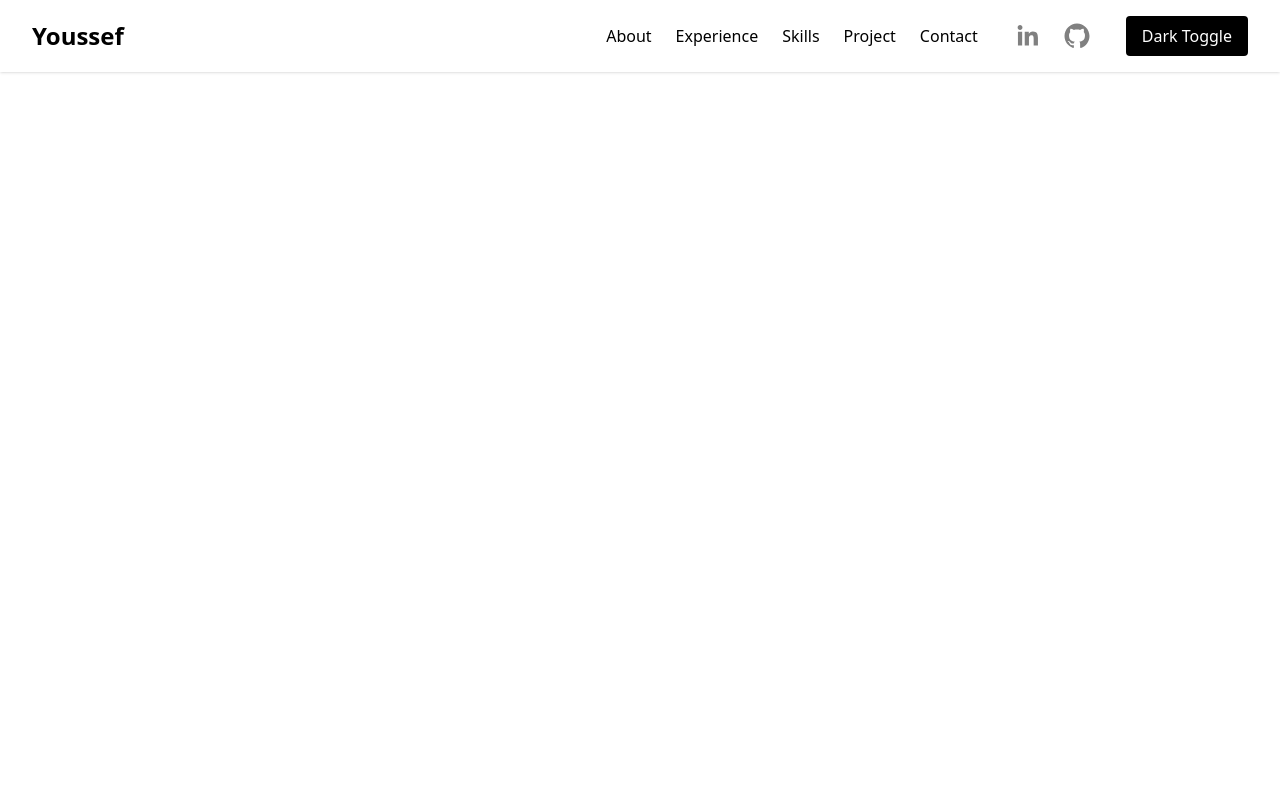
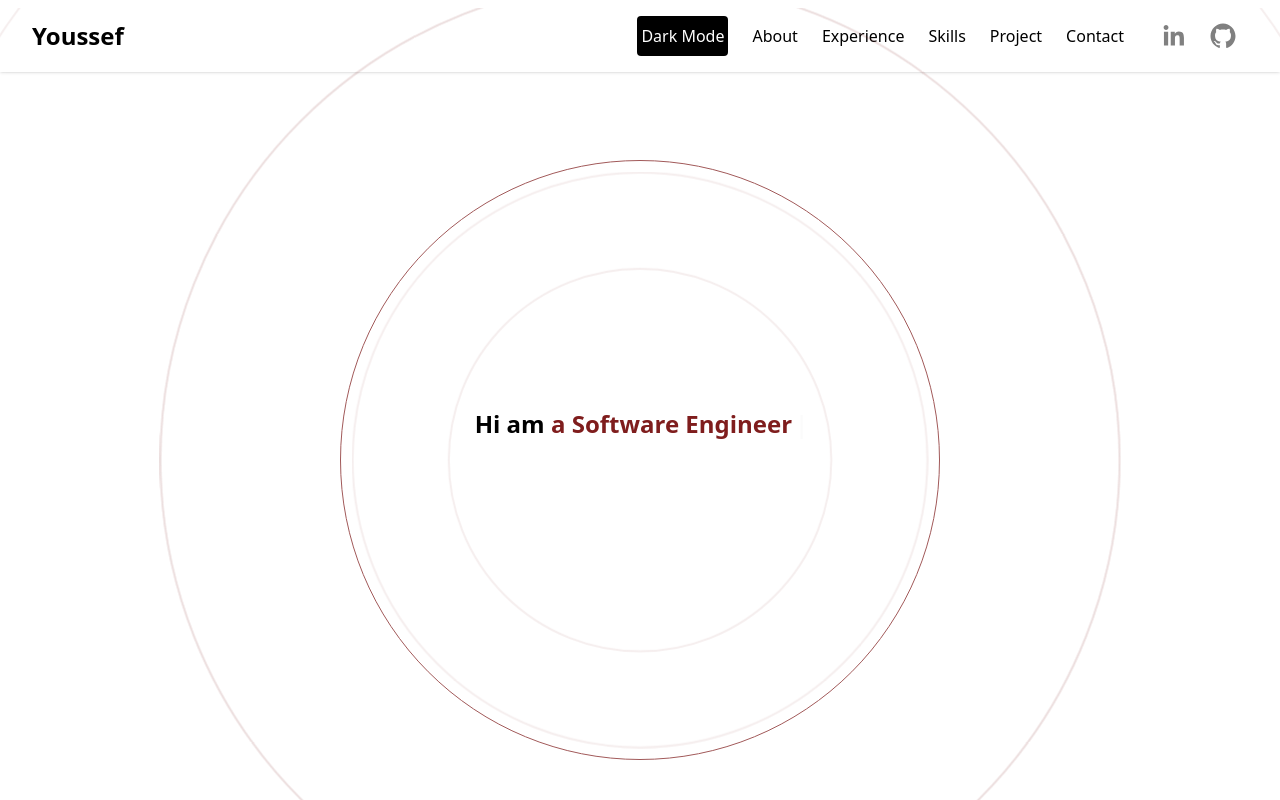
Before and after one commit to Youssef-Bounouacha/my-Portfolio, a Next.js app: page / in a window 1280 px wide. Built offline with nearby package versions, Linux system fonts and the light colour scheme.

Commit message:
adding hero section

```diff
--- a/package.json
+++ b/package.json
@@ -15,10 +15,12 @@
     "@types/react-dom": "18.0.10",
     "eslint": "8.34.0",
     "eslint-config-next": "13.1.6",
+    "framer-motion": "^9.0.2",
     "next": "13.1.6",
     "next-themes": "^0.2.1",
     "react": "18.2.0",
     "react-dom": "18.2.0",
+    "react-simple-typewriter": "^5.0.1",
     "react-social-icons": "^5.15.0",
     "typescript": "4.9.5"
   },
--- /dev/null
+++ b/src/Components/BackgroundCercles.tsx
@@ -0,0 +1,21 @@
+import { motion } from 'framer-motion'
+import React from 'react'
+
+type Props = {}
+
+export default function BackgroundCircles({ }: Props) {
+    return (
+        <motion.div
+            initial={{ opacity: 0 }}
+            animate={{ scale: [1, 2, 2, 3, 1], opacity: [0.1, 0.2, 0.4, 0.8, 0.1, 1.0], borderRadius: ["20%", "20%", "50%", "50%", "20%",] }}
+            transition={{ duration: 5, }}
+            className='relative flex justify-center items-center'>
+            <div className='absolute border border-red-900 rounded-full h-[200px] w-[200px] mt-52 animate-ping' />
+            <div className='absolute border border-red-900 rounded-full h-[300px] w-[300px] mt-52 animate-ping' />
+            <div className='absolute border border-red-900 rounded-full h-[500px] w-[500px] mt-52 animate-ping' />
+            <div className='absolute border border-red-900 rounded-full h-[500px] w-[500px] mt-52 animate-ping' />
+            <div className='absolute border border-red-900 rounded-full h-[600px] w-[600px] mt-52 animate-pulse' />
+            <div className='absolute border border-red-900 rounded-full h-[800px] w-[800px] mt-52 animate-ping' />
+        </motion.div>
+    )
+}
--- a/src/Components/Header.tsx
+++ b/src/Components/Header.tsx
@@ -4,6 +4,7 @@ import Link from 'next/link';
 import { useState } from 'react';
 import { SocialIcon } from 'react-social-icons'
 import { useTheme } from 'next-themes'
+import { motion } from 'framer-motion';
 type Props = {}
 
 export default function Header({ }: Props) {
@@ -12,14 +13,23 @@ export default function Header({ }: Props) {
     const { theme, setTheme } = useTheme()
 
     return (
-        <header>
+        <header className='sticky top-0 flex items-start'>
             <nav className="w-full bg- shadow">
                 <div className="justify-between px-4 mx-auto lg:max-w-7xl md:items-center md:flex md:px-8">
                     <div>
                         <div className="flex items-center justify-between py-3 md:py-5 md:block">
-                            <a href="#">
-                                <h2 className="text-2xl text-gray font-bold">Youssef</h2>
+                            <a href="/">
+                                <motion.h2
+                                    initial={{ x: -500, opacity: 0, scale: 0.5, }}
+                                    animate={{ x: 0, opacity: 1, scale: 1, }}
+                                    transition={{ duration: 1.5, }}
+                                    className="text-2xl text-gray font-bold">
+                                    Youssef
+                                </motion.h2>
                             </a>
+
+
+
                             <div className="md:hidden">
                                 <button
                                     className="p-2 text-gray-700 rounded-md outline-none focus:border-gray-400 focus:border"
@@ -63,7 +73,16 @@ export default function Header({ }: Props) {
                             className={`flex-1 justify-self-center pb-3 mt-8 md:block md:pb-0 md:mt-0 ${navbar ? 'block' : 'hidden'
                                 }`}
                         >
-                            <ul className="items-center justify-center space-y-8 md:flex md:space-x-6 md:space-y-0">
+                            <motion.ul
+                                initial={{ x: 1000, opacity: 0, scale: 0.5, }}
+                                animate={{ x: 0, opacity: 1, scale: 1, }}
+                                transition={{ duration: 1.5, }}
+                                className="items-center justify-center space-y-8 md:flex md:space-x-6 md:space-y-0">
+                                <button
+                                    onClick={() => setTheme(theme === 'light' ? 'dark' : 'light')}
+                                    className="px-1 py-2 text-white bg-black rounded dark:bg-white dark:text-black">
+                                    Dark Mode
+                                </button>
                                 <li className="text-gray">
                                     <Link href="/">
                                         About
@@ -94,25 +113,11 @@ export default function Header({ }: Props) {
                                     <SocialIcon url="https://www.linkedin.com/in/youssef-bounouacha-b90981202" fgColor='gray' bgColor='transparent' />
                                     <SocialIcon url="https://github.com/Youssef-Bounouacha" fgColor='gray' bgColor='transparent' />
                                 </div>
-                                <button
-                                    onClick={() => setTheme(theme === 'light' ? 'dark' : 'light')}
-                                    className="px-4 py-2 text-white bg-black rounded dark:bg-white dark:text-black">
-                                    Dark Toggle
-                                </button>
-                            </ul>
-
-
-
+                            </motion.ul>
                         </div>
                     </div>
                 </div>
             </nav>
-
-
-
-            <div>
-
-            </div>
         </header>
 
 
--- /dev/null
+++ b/src/Components/Hero.tsx
@@ -0,0 +1,27 @@
+import React from 'react'
+import { Cursor, Typewriter, useTypewriter } from 'react-simple-typewriter'
+import BackgroundCercles from './BackgroundCercles'
+import { ThemeProvider, useTheme } from 'next-themes'
+
+type Props = {}
+
+export default function Hero({ }: Props) {
+    const [text, count] = useTypewriter({
+        words: [" Youssef", "a Software Engineer", "a Front-End Developer"],
+        loop: true,
+        delaySpeed: 2000,
+    })
+    return (
+
+        <div className='h-screen flex flex-col space-y-8 items-center justify-center text-center overflow-hidden'>
+            <BackgroundCercles />
+
+            <h1 className='p-5 text-2xl font-bold'>
+                <span className='text-gray'>Hi am{' '}</span>
+                <span className=' text-red-900'>{text}</span>
+                <Cursor cursorColor='red-900' />
+            </h1>
+        </div>
+
+    )
+}
--- a/src/app/page.tsx
+++ b/src/app/page.tsx
@@ -1,19 +1,24 @@
 "use client";
 import { Inter } from '@next/font/google'
+import { ThemeProvider } from 'next-themes'
+//Components-------------------------------------------------------
 import Header from '@/Components/Header'
-import { ThemeProvider } from 'next-themes'
+import Hero from '@/Components/Hero';
+
 
 const inter = Inter({ subsets: ['latin'] })
 
 export default function Home() {
   return (
     <ThemeProvider attribute='class'>
-      <div>
+      <div className='h-screen snap-y snap-mandatory overflow-scroll z-0'>
         {/*Header*/}
         <Header />
 
         {/*Hero*/}
-
+        <section id='hero' className='snap-center'>
+          <Hero />
+        </section>
 
         {/*About*/}
 
```
Also changed, not shown: 1 other file (tests, documents, lock files or other folders).
